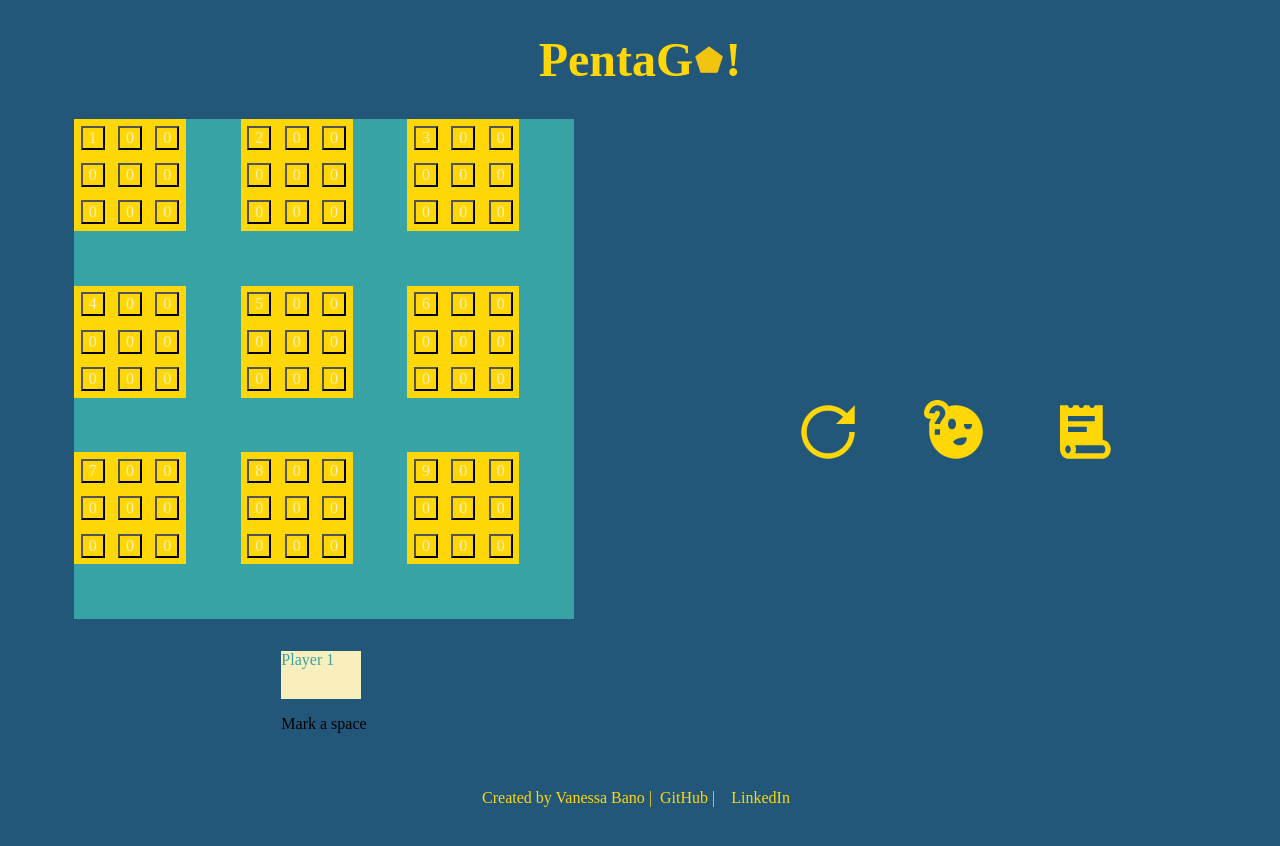
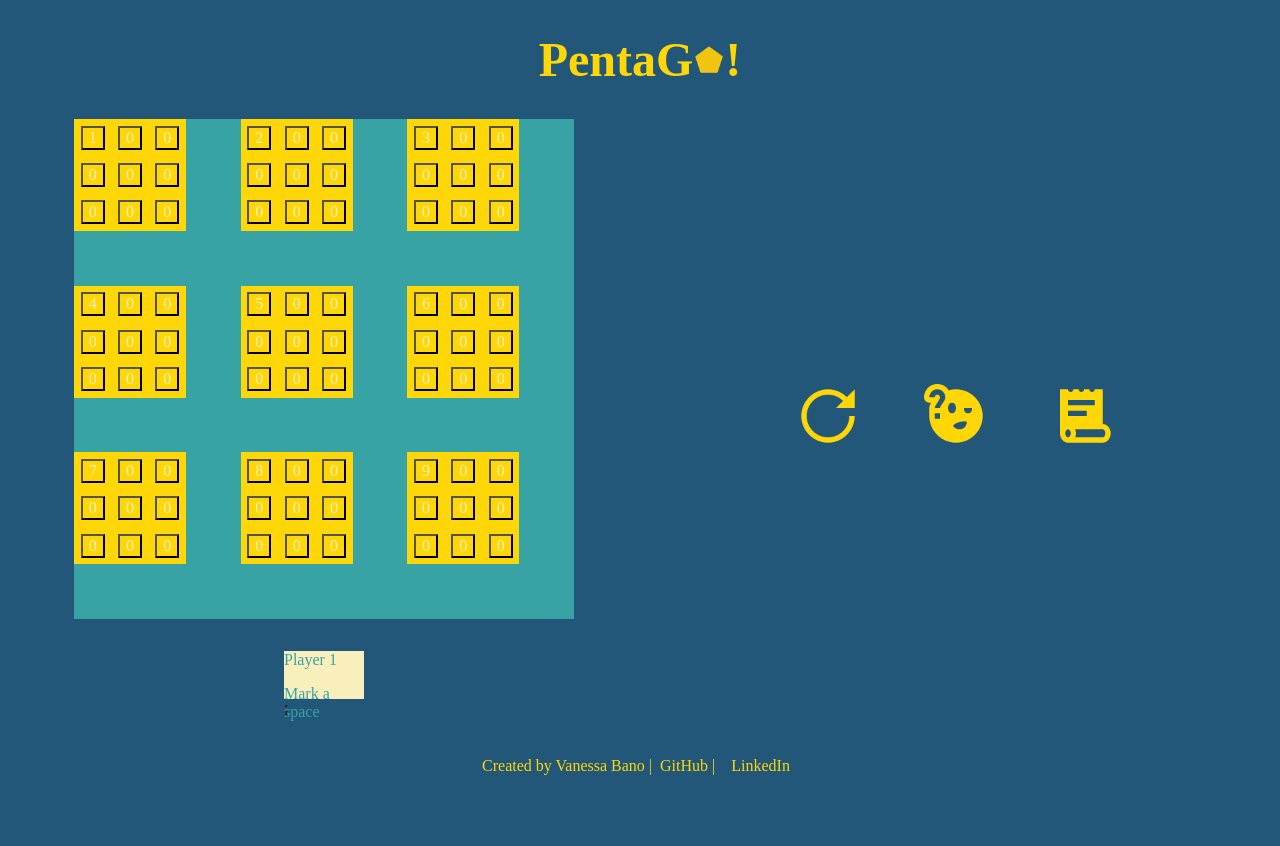
Before and after one commit to vtbano/Pentago, a React (Create React App) app: page / in a window 1280 px wide. Both pictures are taken after a click on the button "2 Players". After the commit the page ends 815 px from the top, so only its background shows below. Built offline with nearby package versions, Linux system fonts and the light colour scheme; a web font is replaced by a local one.

Commit message:
add additional components to change display in container. Add TieState,ActivePlayer & WinState. Remove marked,setMarked.

```diff
--- /dev/null
+++ b/src/ActivePlayer.js
@@ -0,0 +1,11 @@
+import React from "react";
+
+const ActivePlayer = ({ currentPlayer }) => {
+  return (
+    <div className="current-player-display">
+      {currentPlayer.name}
+      <p>Mark a space</p>
+    </div>
+  );
+};
+export default ActivePlayer;
--- a/src/ArrowButtons.js
+++ b/src/ArrowButtons.js
@@ -9,11 +9,11 @@ const ArrowButtons = ({
   players,
   currentPlayer,
   setCurrentPlayer,
-  setMarked,
+  // setMarked,
+  displayContainerState,
+  setDisplayContainerState,
+  containerStateType,
 }) => {
-  console.log(currentPlayer);
-  console.log(players);
-
   const nextPlayer = (currentPlayer, players) => {
     if (currentPlayer.marker % players.length === 0) {
       return setCurrentPlayer(players[0]);
@@ -30,7 +30,7 @@ const ArrowButtons = ({
         onClick={() => {
           rotateBlockSelected(blockSelected, board, 90);
           //add checkWinner & if statements
-          setMarked(false);
+          setDisplayContainerState(containerStateType.ActivePlayer);
           setPlayState(playStateType.markSpace);
           nextPlayer(currentPlayer, players);
         }}
@@ -42,7 +42,7 @@ const ArrowButtons = ({
         onClick={() => {
           rotateBlockSelected(blockSelected, board, 270);
           //add checkWinner & if statements
-          setMarked(false);
+          setDisplayContainerState(containerStateType.ActivePlayer);
           setPlayState(playStateType.markSpace);
           nextPlayer(currentPlayer, players);
         }}
--- a/src/Block.js
+++ b/src/Block.js
@@ -9,7 +9,7 @@ const Block = ({
   board,
   setBoard,
   markPosition,
-  setMarked,
+  // setMarked,
   setBlockSelected,
   currentPlayer,
   setCurrentPlayer,
@@ -17,10 +17,13 @@ const Block = ({
   setPlayState,
   playStateType,
   checkWinner,
+  displayContainerState,
+  setDisplayContainerState,
+  containerStateType,
 }) => {
   const { flatten } = batteries;
   const boardSpaces = flatten(block);
-  console.log("block.js console result boardSpaces:", boardSpaces);
+  // console.log("block.js console result boardSpaces:", boardSpaces);
   const [isActive, setActive] = useState(false);
   // const handleToggle = (index) => {
   //   setActive(!isActive);
@@ -53,13 +56,15 @@ const Block = ({
             board={board}
             setBoard={setBoard}
             markPosition={markPosition}
-            setMarked={setMarked}
+            // setMarked={setMarked}
             currentPlayer={currentPlayer}
-            setCurrentPlayer={setCurrentPlayer}
             playState={playState}
             setPlayState={setPlayState}
             playStateType={playStateType}
             checkWinner={checkWinner}
+            displayContainerState={displayContainerState}
+            setDisplayContainerState={setDisplayContainerState}
+            containerStateType={containerStateType}
           />
         );
       })}
--- a/src/GameBoard.js
+++ b/src/GameBoard.js
@@ -1,8 +1,11 @@
 import React, { useState } from "react";
 import { batteries } from "./batteries.js";
 import boardArray from "./boardArray.js";
+import Block from "./Block.js";
 import ArrowButtons from "./ArrowButtons.js";
-import Block from "./Block.js";
+import ActivePlayer from "./ActivePlayer";
+import WinState from "./WinState.js";
+import TieState from "./TieState";
 
 const { flatten, range } = batteries;
 
@@ -42,7 +45,7 @@ const Gameboard = ({ players }) => {
   const { flatten } = batteries;
   const boardBlocks = flatten(board);
   // console.log("gameBoard.js console result boardBlocks 3x3:", boardBlocks);
-  const [marked, setMarked] = useState(false);
+
   const [currentPlayer, setCurrentPlayer] = useState(players[0]); //curent player, then when another turn is done when you will change to next player /loop back to the beginning
   const [blockSelected, setBlockSelected] = useState(0);
 
@@ -52,7 +55,17 @@ const Gameboard = ({ players }) => {
     tileShift: "tileShift",
     markSpace: "markSpace",
   };
+
+  const containerStateType = {
+    ArrowButtons: "ArrowButtons",
+    TieState: "TieState",
+    WinState: "WinState",
+    ActivePlayer: "ActivePlayer",
+  };
   const [playState, setPlayState] = useState(playStateType.markSpace); // this wld be the intial playState and this would change each state of the game
+  const [displayContainerState, setDisplayContainerState] = useState(
+    containerStateType.ActivePlayer
+  );
 
   const elementsIndex = (arr, elem) => {
     return arr.reduce((finalArray, val, idx) => {
@@ -81,20 +94,10 @@ const Gameboard = ({ players }) => {
     return newRows(indexofRow, board);
   };
 
-  const checkWinner = (board, marker) => {
-    const boardFlattened9Rows = flattenBoardRows(board);
-    const boardFlattened9Cols = flattenBoardRows(rot90(board));
-    const boardFlattenedDiag = flatten(diagonalRows(board));
-    const isTrue = (x) => x === true;
-    if (fiveMarkersWin(boardFlattened9Rows, marker).some(isTrue)) {
-      return true, console.log("horizontal win");
-    } else if (fiveMarkersWin(boardFlattened9Cols, marker).some(isTrue)) {
-      return true, console.log("vertical win"); //must insert diaganol check
-    } else if (fiveMarkersWin(boardFlattenedDiag, marker).some(isTrue)) {
-      return true, console.log("diagonal win");
-    } else {
-      return false, console.log("Tie, no one wins");
-    }
+  const fullBoard = (board) => {
+    const flattenBoard1arr = flatten(flatten(flatten(board)));
+    console.log(flattenBoard1arr);
+    return flattenBoard1arr.every((space) => space !== 0);
   };
 
   const fiveMarkersWin = (boardFlattened, symbol) => {
@@ -137,6 +140,24 @@ const Gameboard = ({ players }) => {
     ];
   };
 
+  const checkWinner = (board, marker) => {
+    const boardFlattened9Rows = flattenBoardRows(board);
+    const boardFlattened9Cols = flattenBoardRows(rot90(board));
+    const boardFlattenedDiag = flatten(diagonalRows(board));
+    const isTrue = (x) => x === true;
+    if (fiveMarkersWin(boardFlattened9Rows, marker).some(isTrue)) {
+      return true; //horizontal win
+    } else if (fiveMarkersWin(boardFlattened9Cols, marker).some(isTrue)) {
+      return true; //vertical win
+    } else if (fiveMarkersWin(boardFlattenedDiag, marker).some(isTrue)) {
+      return true; //diagonal win
+    } else if (fullBoard(board)) {
+      return 0; //tie
+    } else {
+      return false; //cont' game
+    }
+  };
+
   const markPosition = (marker, blockIndex, board, SpaceIndex) => {
     const boardBlocks = flatten(board);
     // console.log("board blocks:", boardBlocks);
@@ -148,8 +169,9 @@ const Gameboard = ({ players }) => {
       const newBoardBlocks = recreateBoardBlocks(boardSpaces);
       // console.log("new board blocks:", newBoardBlocks);
       const newBoard = recreateBoardArray(newBoardBlocks);
-      console.log("NEW BOARD:", newBoard[0], newBoard[1], newBoard[2]);
-      return setBoard(newBoard);
+      // console.log("NEW BOARD:", newBoard[0], newBoard[1], newBoard[2]);
+      setBoard(newBoard);
+      return newBoard;
     } else if (boardSpaces[blockIndex][SpaceIndex] > 0) {
       return markPosition(marker, blockIndex, board, SpaceIndex);
     }
@@ -157,18 +179,45 @@ const Gameboard = ({ players }) => {
 
   const rotateBlockSelected = (blockIndex, board, direction) => {
     const boardBlocks = flatten(board);
-    console.log("board blocks:", boardBlocks[0]);
+    // console.log("board blocks:", boardBlocks[0]);
 
     if (direction === 90) {
       boardBlocks[blockIndex] = rot90(boardBlocks[blockIndex]);
       const newBoard = recreateBoardArray(boardBlocks);
-
-      return setBoard(newBoard);
+      setBoard(newBoard);
+      return newBoard;
     } else if (direction === 270) {
       boardBlocks[blockIndex] = rot90(rot90(rot90(boardBlocks[blockIndex])));
       const newBoard = recreateBoardArray(boardBlocks);
+      setBoard(newBoard);
+      return newBoard;
+    }
+  };
 
-      return setBoard(newBoard);
+  const displayContainer = (displayContainerstate) => {
+    if (displayContainerState === "ActivePlayer") {
+      return <ActivePlayer currentPlayer={currentPlayer} />;
+    } else if (displayContainerState === "ArrowButtons") {
+      return (
+        <ArrowButtons
+          board={board}
+          rotateBlockSelected={rotateBlockSelected}
+          blockSelected={blockSelected}
+          setPlayState={setPlayState}
+          playStateType={playStateType}
+          players={players}
+          currentPlayer={currentPlayer}
+          setCurrentPlayer={setCurrentPlayer}
+          checkWinner={checkWinner}
+          displayContainerState={displayContainerState}
+          setDisplayContainerState={setDisplayContainerState}
+          containerStateType={containerStateType}
+        />
+      );
+    } else if (displayContainerState === "WinState") {
+      return <WinState currentPlayer={currentPlayer} />;
+    } else if (displayContainerState === "TieState") {
+      return <TieState />;
     }
   };
 
@@ -185,7 +234,7 @@ const Gameboard = ({ players }) => {
               setBoard={setBoard}
               markPosition={markPosition}
               // rotateBlockSelected={rotateBlockSelected}
-              setMarked={setMarked}
+              // setMarked={setMarked}
               setBlockSelected={setBlockSelected}
               currentPlayer={currentPlayer}
               setCurrentPlayer={setCurrentPlayer}
@@ -193,32 +242,15 @@ const Gameboard = ({ players }) => {
               setPlayState={setPlayState}
               playStateType={playStateType}
               checkWinner={checkWinner}
+              displayContainerState={displayContainerState}
+              setDisplayContainerState={setDisplayContainerState}
+              containerStateType={containerStateType}
             />
           ); //this index is the one that was made when I mapped it out
         })}
       </div>
-      <div className="detail-and-option-arrow-box">
-        {marked ? (
-          <div>
-            <ArrowButtons
-              board={board}
-              rotateBlockSelected={rotateBlockSelected}
-              blockSelected={blockSelected}
-              setPlayState={setPlayState}
-              playStateType={playStateType}
-              players={players}
-              currentPlayer={currentPlayer}
-              setCurrentPlayer={setCurrentPlayer}
-              setMarked={setMarked}
-              checkWinner={checkWinner}
-            />
-          </div>
-        ) : (
-          <div className="instruction-and-player">
-            <div className="current-player-display">{currentPlayer.name}</div>
-            <p>Mark a space</p>
-          </div>
-        )}
+      <div className="additional-detail-box">
+        {displayContainer(displayContainerState)};
       </div>
     </section>
   );
--- /dev/null
+++ b/src/TieState.js
@@ -0,0 +1,18 @@
+import React from "react";
+
+const TieState = ({ currentPlayer }) => {
+  return (
+    <section className="Tie-container">
+      <p>TIE GAME</p>
+      <img
+        src="./images/icons8-playAgainGold.png"
+        alt="next button"
+        className="next-button"
+        onClick={() => {
+          // NEW COMPONENT
+        }}
+      />
+    </section>
+  );
+};
+export default TieState;
--- /dev/null
+++ b/src/WinState.js
@@ -0,0 +1,18 @@
+import React from "react";
+
+const WinState = ({ currentPlayer }) => {
+  return (
+    <section className="win-container">
+      <p>{currentPlayer} WINS!</p>
+      <img
+        src="./images/icons8-playAgainGold.png"
+        alt="next button"
+        className="next-button"
+        onClick={() => {
+          // NEW COMPONENT
+        }}
+      />
+    </section>
+  );
+};
+export default WinState;
```
Also changed, not shown: src/Space.js (+30 -4 lines).
